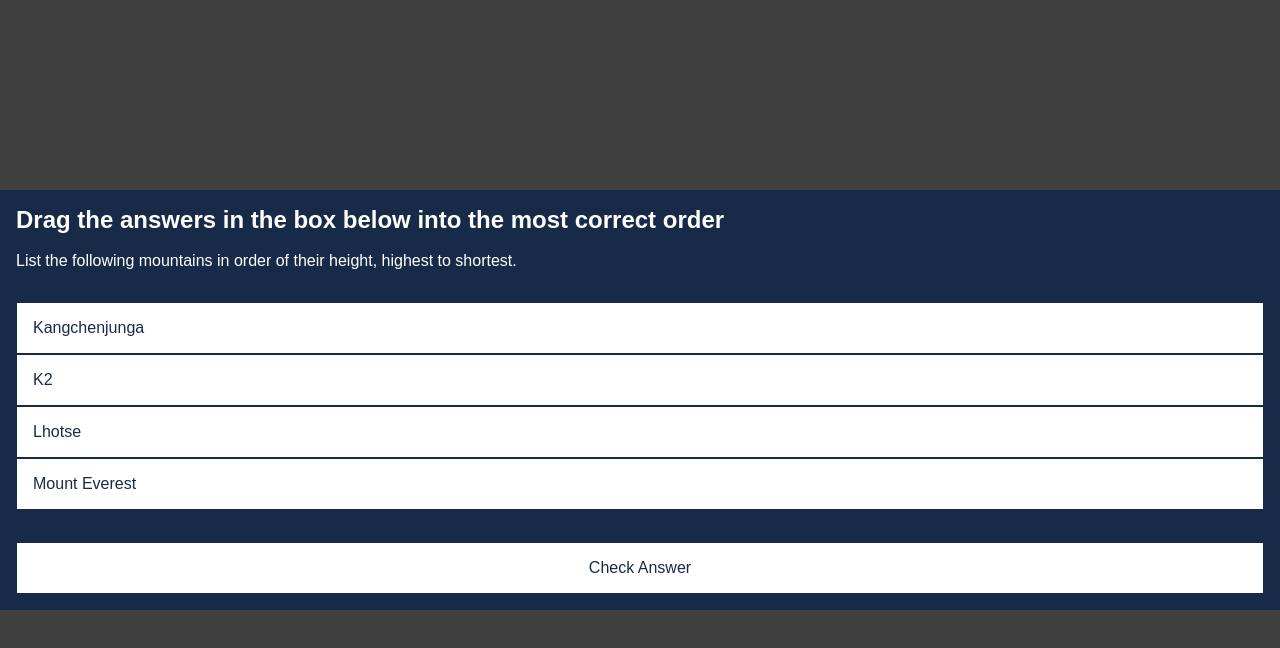
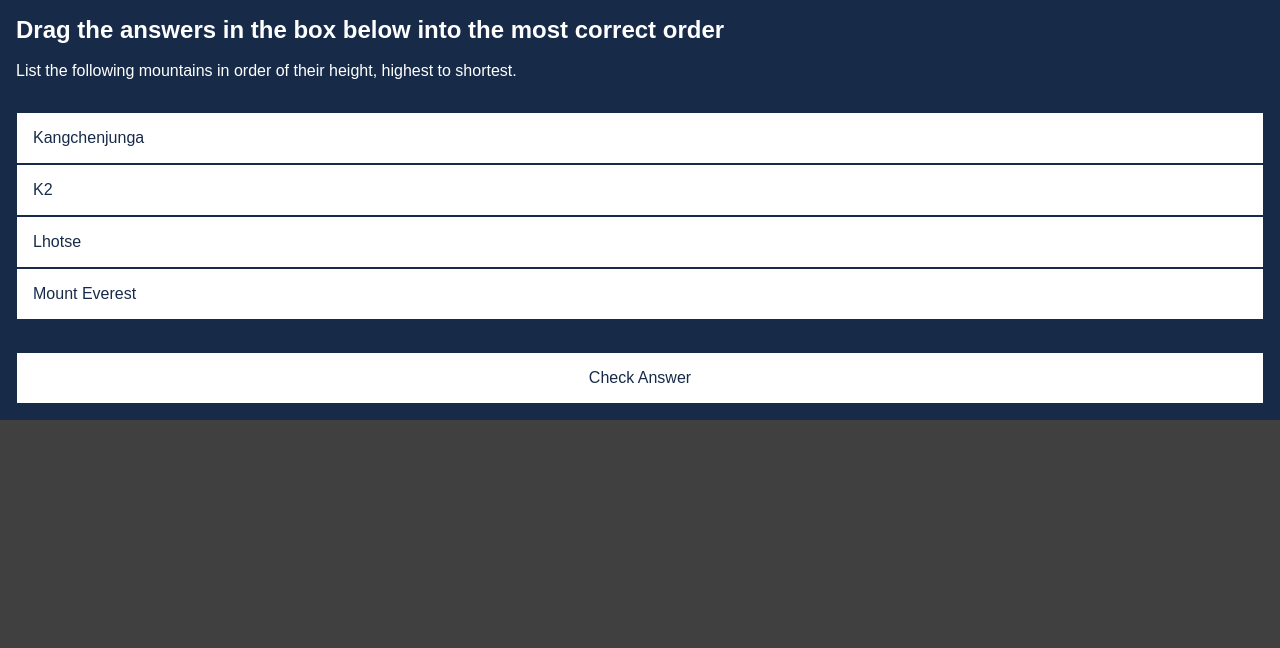
Before and after one commit to Digital-Access/Drag-n-Drop-Template, a plain HTML site: page index.html in a window 1280 px wide. Drawn offline with Linux system fonts and the light colour scheme; a web font is replaced by a local one.

Commit message:
Update style.css

```diff
--- a/style.css
+++ b/style.css
@@ -1,8 +1,3 @@
-* {
-    padding: 0;
-    margin: 0;
-    box-sizing: border-box;
-}
 
 * {
     font-family: gothamLigh, sans-serif;
@@ -30,7 +25,7 @@
 body {
     display: flex;
     flex-direction: column;
-    justify-content: center;
+    justify-content: flex-start;
     height: 100vh;
     margin: 0;
     background-color: rgba(0, 0, 0, 0.75);
```
